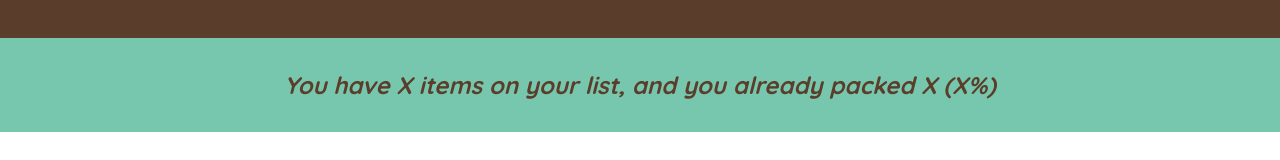
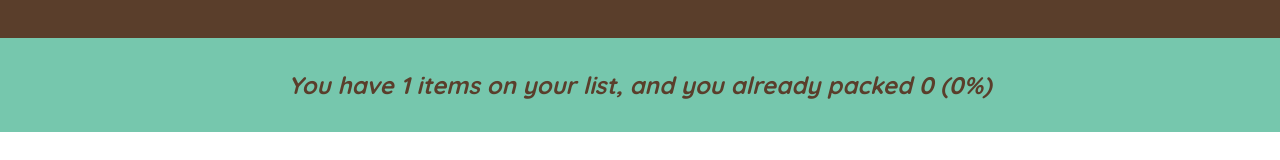
Before and after one commit to sureshcstha/05-travel-list, a React (Create React App) app: page / in a window 1280 px wide. Both pictures are taken after typing "Sample" into the empty fields and a click on the button "ADD". Shown: the part 358-518 px from the top of the page. Built offline with nearby package versions, Linux system fonts and the light colour scheme.

Commit message:
calculate stats using derived state

```diff
--- a/src/App.js
+++ b/src/App.js
@@ -22,7 +22,7 @@
       <Logo />
       <Form onAddItems={handleAddItems}/>
       <PackingList items={items} onDeleteItem={handleDeleteItem} onToggleItem={handleToggleItem}/>
-      <Stats />
+      <Stats items={items}/>
     </div>
   );
 }
@@ -93,10 +93,23 @@
   );
 }
 
-function Stats() {
+function Stats( {items}) {
+  if(!items.length) return (
+    <p className="stats">
+      <em>Start adding some items to your packing list</em>
+    </p>
+  )
+
+  const numItems = items.length;
+  const numPacked = items.filter((item) => item.packed).length;
+  const percentage = Math.round((numPacked/numItems) * 100);
+
   return (
     <footer className="stats">
-      <em>You have X items on your list, and you already packed X (X%)</em>
+      <em>
+        {percentage === 100 ? 'You got everything! Ready to go' :
+        `You have ${numItems} items on your list, and you already packed ${numPacked} (${percentage}%)`}
+      </em>
     </footer>
   );
 }
```
